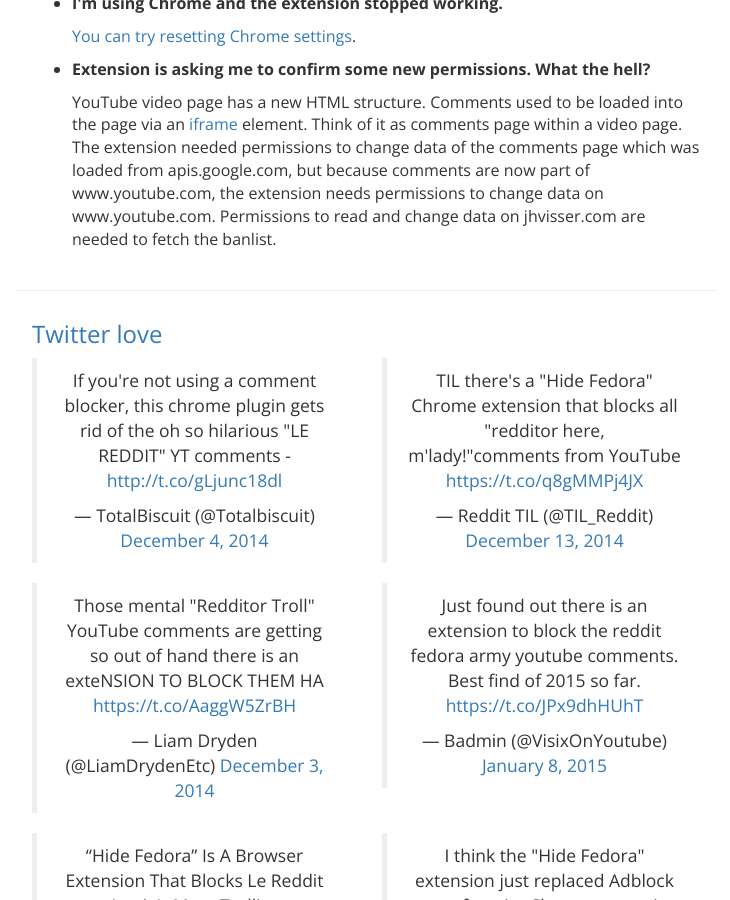
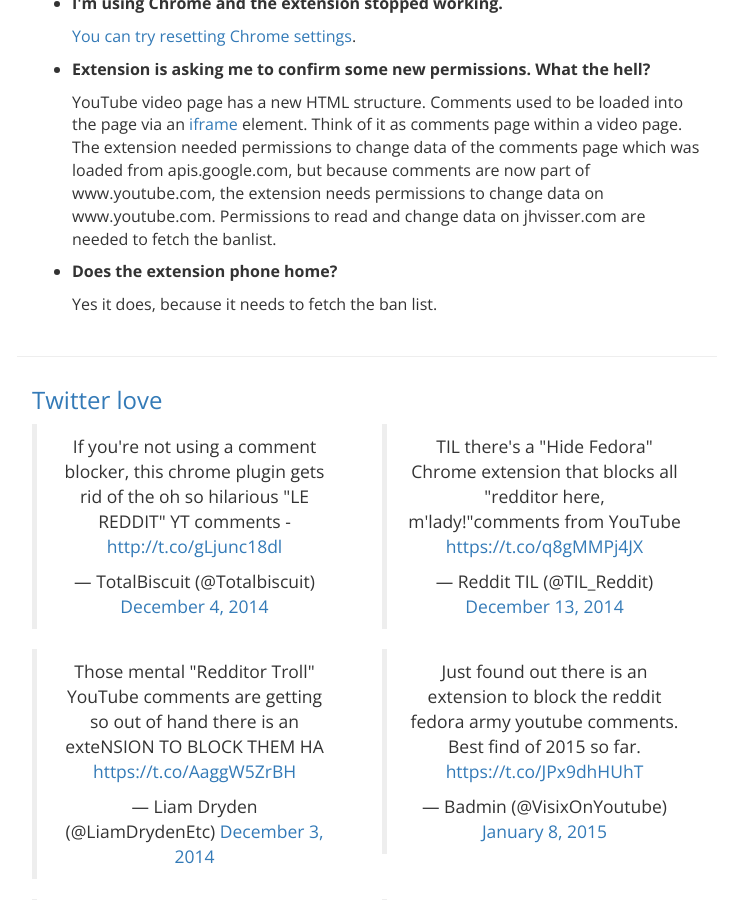
Before and after one commit to hadalin/hidefedora, a Jekyll site: the page built from index.html, in a window 1280 px wide and 900 px high, scrolled down 1690 px. Shown: the whole window, without its empty margins (273-1003 px from the left). Built offline with Jekyll 4.4.1, drawn with Linux system fonts in a browser that asks for light colours; nearby versions of some CDN libraries; comment, search, counter and statistics services are not loaded.

Commit message:
Update FAQ

```diff
--- a/index.html
+++ b/index.html
@@ -111,6 +111,10 @@
       <p id="permissions"><strong>Extension is asking me to confirm some new permissions. What the hell?</strong></p>
       <p>YouTube video page has a new HTML structure. Comments used to be loaded into the page via an <a href="http://www.w3schools.com/html/html_iframe.asp">iframe</a> element. Think of it as comments page within a video page. The extension needed permissions to change data of the comments page which was loaded from apis.google.com, but because comments are now part of www.youtube.com, the extension needs permissions to change data on www.youtube.com. Permissions to read and change data on jhvisser.com are needed to fetch the banlist.</p>
       </li>
+      <li>
+      <p><strong>Does the extension phone home?</strong></p>
+      <p>Yes it does, because it needs to fetch the ban list.</p>
+      </li>
     </ul>
   </div>
 </div>
```
